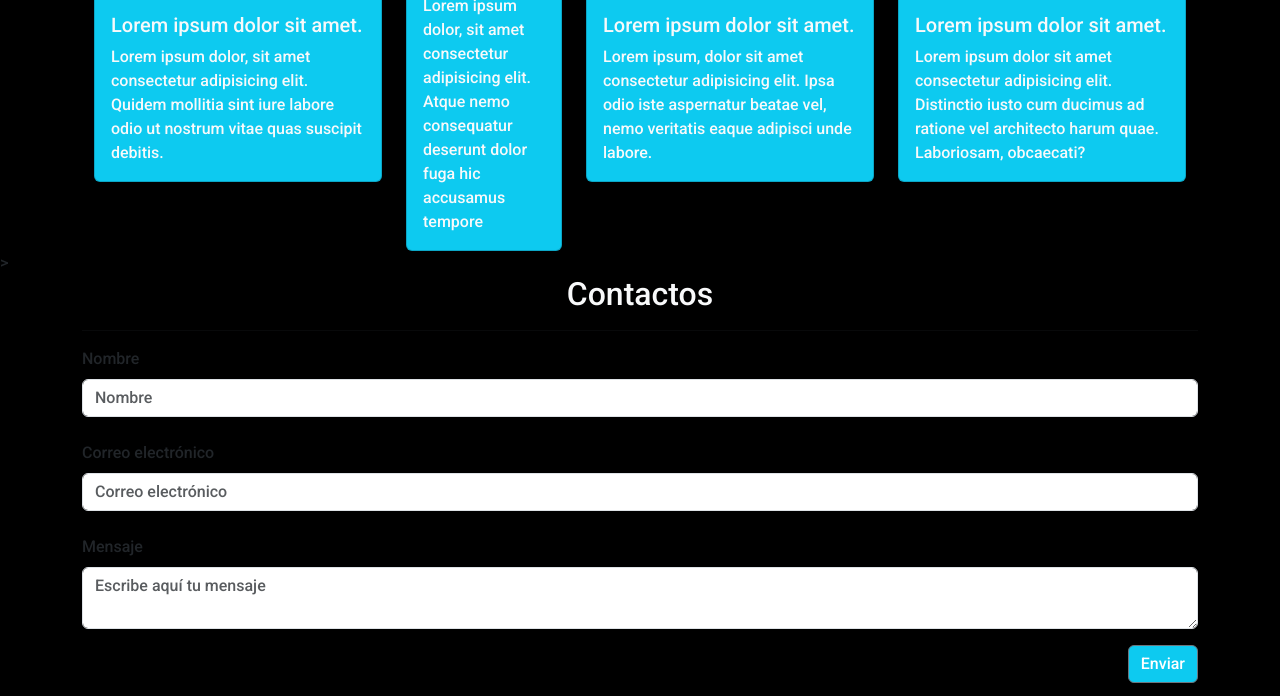
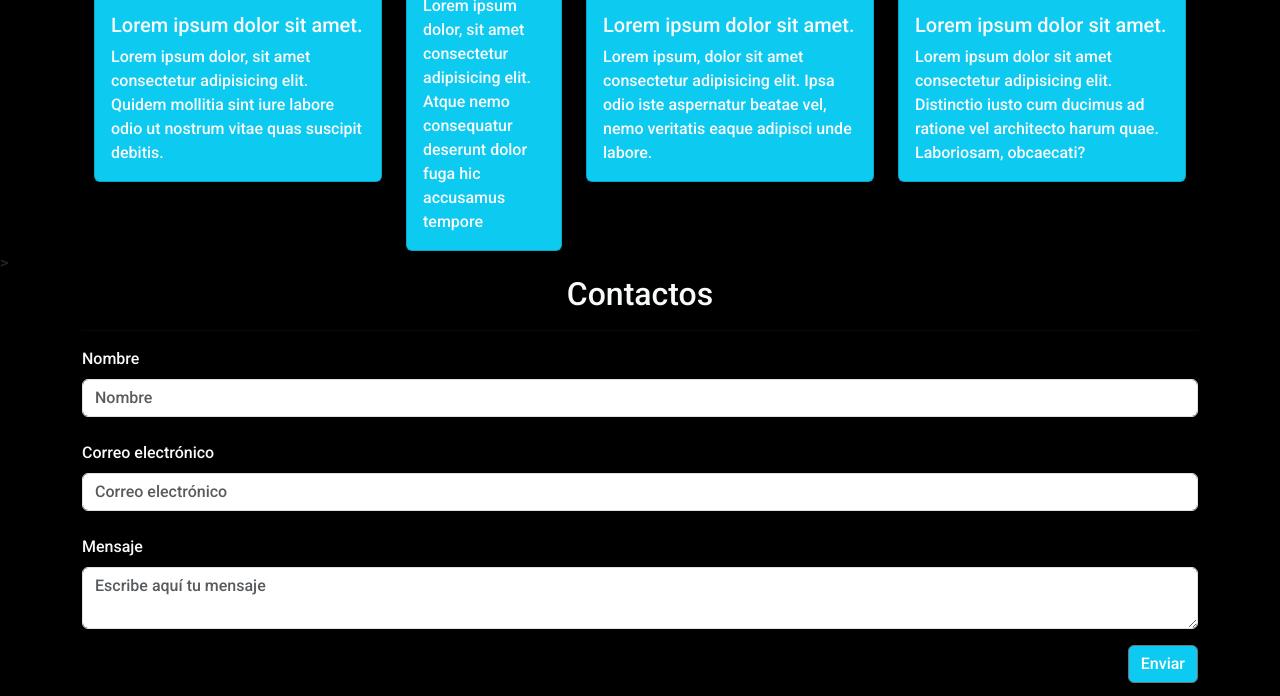
Before and after one commit to Samu452/Viajes-Chile, a plain HTML site: page index.html in a window 1280 px wide. Shown: the part 1593-2289 px from the top of the page. Drawn offline with nearby package versions, Linux system fonts and the light colour scheme.

Commit message:
arrleglando colores de contanctos

```diff
--- a/index.html
+++ b/index.html
@@ -220,21 +220,21 @@
   <h2 class="text-center text-light">Contactos</h2>
   <hr>
 <form>
-        <div class="form-group mb-4">
+        <div class="form-group mb-4 text-light">
           <label class="mb-2">Nombre</label>
           <input
             class="form-control"
             placeholder="Nombre"
           />
         </div>
-        <div class="form-group mb-4">
+        <div class="form-group mb-4 text-light">
           <label class="mb-2">Correo electrónico</label>
           <input
             class="form-control"
             placeholder="Correo electrónico"
           />
         </div>
-        <div class="form-group">
+        <div class="form-group text-light">
           <label class="mb-2">Mensaje</label>
           <textarea
             class="form-control"
@@ -297,8 +297,7 @@
 
 
 
-    <!-- js -->
-    <script src="./assets/js/script.js"></script>
+
     <!-- bootstrap -->
     <script
       src="https://cdn.jsdelivr.net/npm/bootstrap@5.3.2/dist/js/bootstrap.bundle.min.js"
@@ -311,5 +310,7 @@
       integrity="sha256-/JqT3SQfawRcv/BIHPThkBvs0OEvtFFmqPF/lYI/Cxo="
       crossorigin="anonymous"
     ></script>
+    <!-- js -->
+    <script src="./assets/js/script.js"></script>
   </body>
 </html>
```
